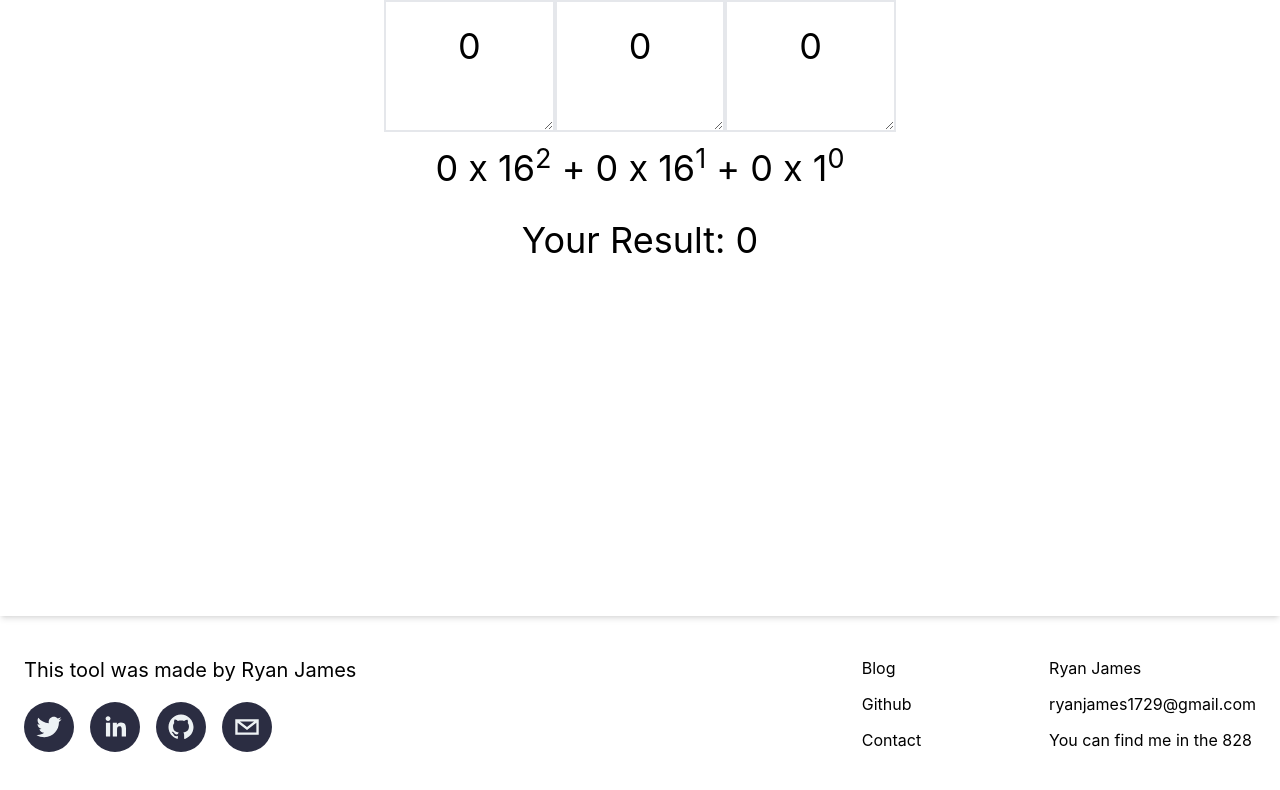
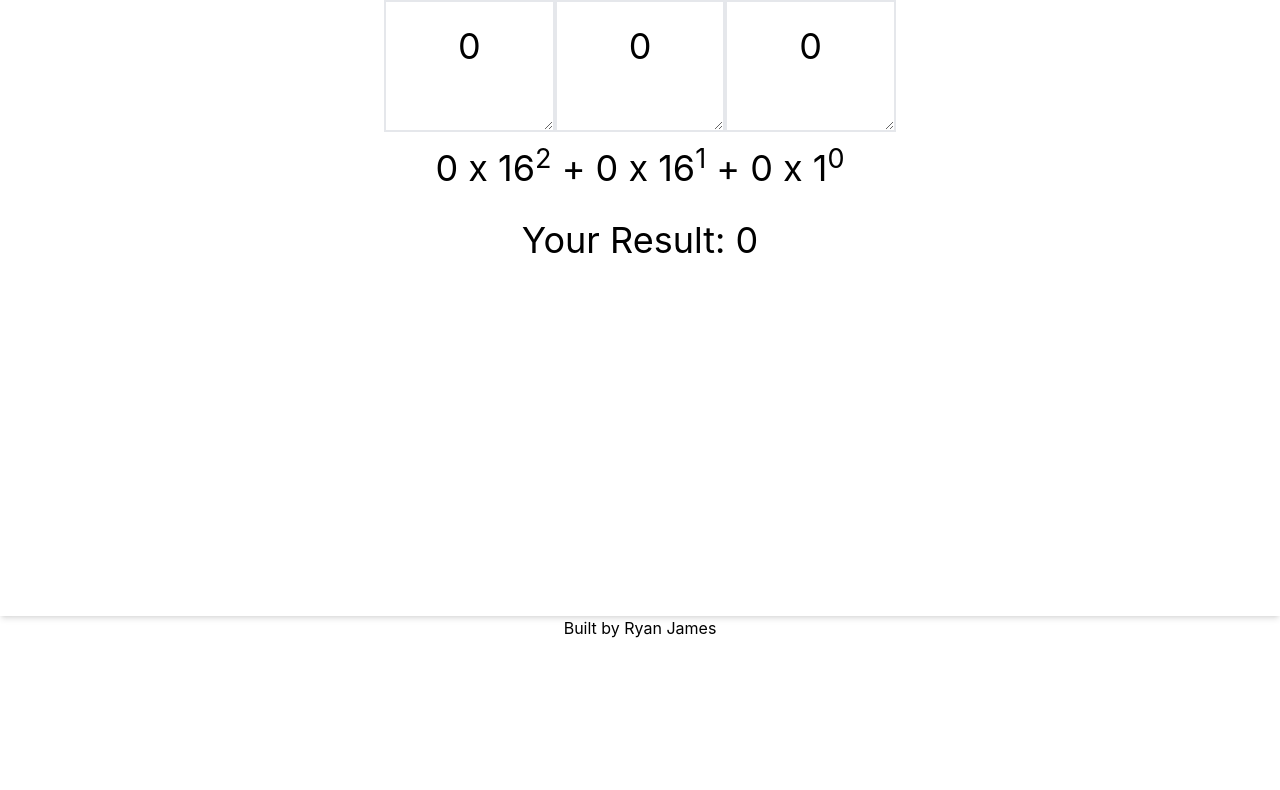
Before and after one commit to ryanjames1729/bin-hex-student-tool, a Next.js app: page / in a window 1280 px wide. Shown: the part 1128-1918 px from the top of the page. After the commit the page ends 1768 px from the top, so only its background shows below. Built offline with nearby package versions, Linux system fonts and the light colour scheme.

Commit message:
changed footer

```diff
--- a/components/Footer.js
+++ b/components/Footer.js
@@ -5,36 +5,9 @@ import Link from 'next/link';
 const Footer = ({landingPages}) => {
     return (
         <footer className="bg-darkBlue" id="footer">
-            <div className="container flex flex-col-reverse justify-between px-6 py-10 mx-auto space-y-8 md:flex-row md:space-y-0">
-                <div className="flex flex-col-reverse items-center justify-between space-y-12 md:flex-col md:space-y-0 md:items-start">
-                    <div className="mx-auto my-6 text-center text-lightGray md:hidden">
-                        Copyright &copy; 2022, All Rights Reserved
-                    </div>
-                    <div>
-                        <h1 className="text-xl text-lightGray">This tool was made by Ryan James</h1>
-                    </div>
-                    <div className="flex justify-center space-x-4">
-                        <Link href="https://twitter.com/rjames1729"><SocialIcon url="https://twitter.com/rjames1729" network="twitter" bgColor="#2B2D42" fgColor="#EDF2F4" /></Link>
-                        <Link href="https://www.linkedin.com/in/ryan-james-562612172"><SocialIcon url="https://www.linkedin.com/in/ryan-james-562612172" network="linkedin" bgColor="#2B2D42" fgColor="#EDF2F4" /></Link>
-                        <Link href="https://github.com/ryanjames1729"><SocialIcon url="https://github.com/ryanjames1729" network="github" bgColor="#2B2D42" fgColor="#EDF2F4" /></Link>
-                        <Link href="mailto:ryanjames1729@gmail.com"><SocialIcon url="mailto:ryanjames1729@gmail.com" network="email" bgColor="#2B2D42" fgColor="#EDF2F4" /></Link>
-                    </div>
-                </div>
-
-                <div className="flex justify-around space-x-32">
-                    <div className="flex flex-col space-y-3 text-lightGray">
-                        <Link href='https://ryanjameswritescode.com'>Blog</Link>
-                        <Link href="https://github.com/ryanjames1729">Github</Link>
-                        <Link href="#footer">Contact</Link>
-                    </div>
-                    <div className="flex flex-col space-y-3 text-lightGray">
-                        <Link href="/">Ryan James</Link>
-                        <Link href="mailto:ryanjames1729@gmail.com">ryanjames1729@gmail.com</Link>
-                        <Link href="#">You can find me in the 828</Link>
-                    </div>
-
-                </div>
-            </div>
+            <div className="flex flex-row justify-center">
+          <Link href="https://github.com/ryanjames1729"><a>Built by Ryan James</a></Link>
+          </div>
         </footer>
     )
 }
--- a/components/Navbar.js
+++ b/components/Navbar.js
@@ -57,9 +57,6 @@ const Navbar = ({ landingPages }) => {
           <li>
             <Link href="#hexadecimal">HEXADECIMAL</Link>
           </li>
-          <li>
-            <Link href="#footer">Contact</Link>
-          </li>
         </ul>
       </nav>
     </div>
```
